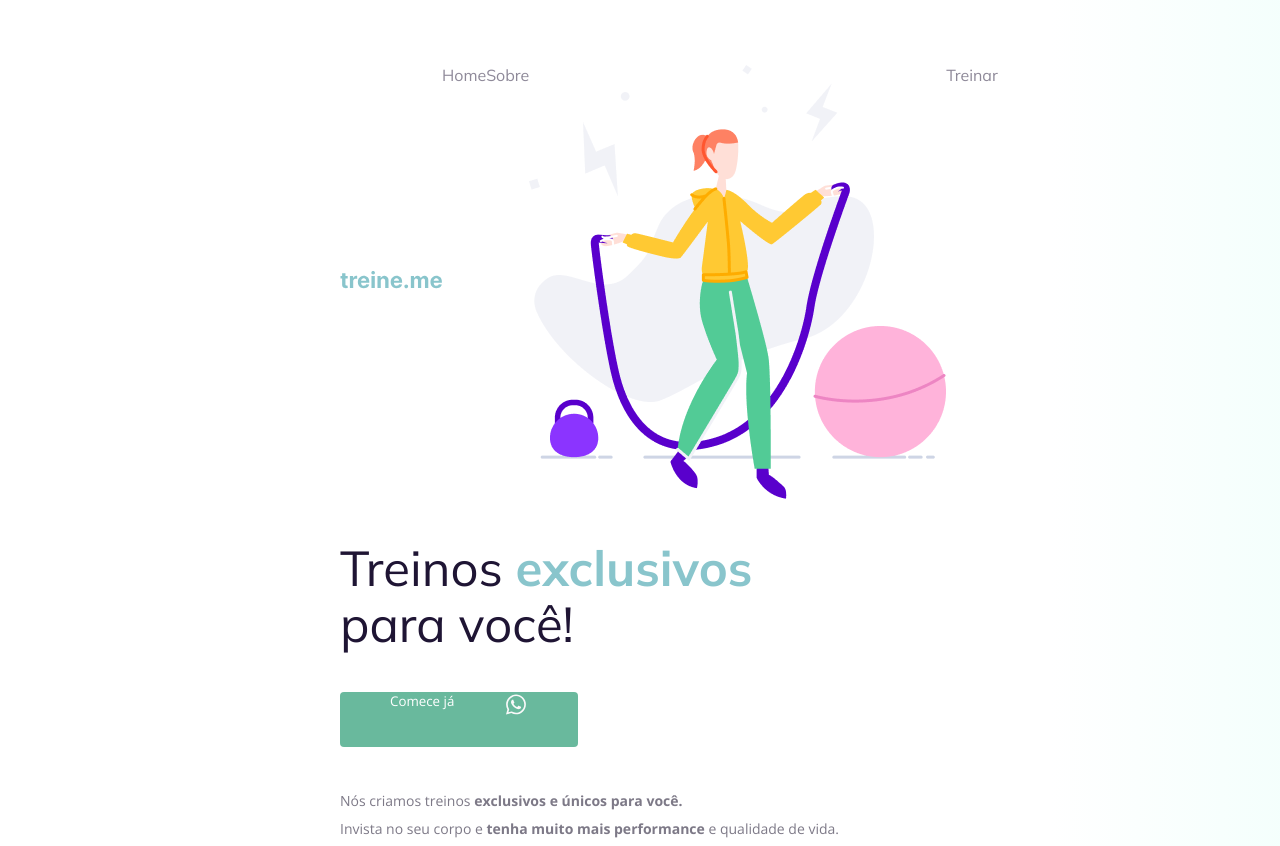
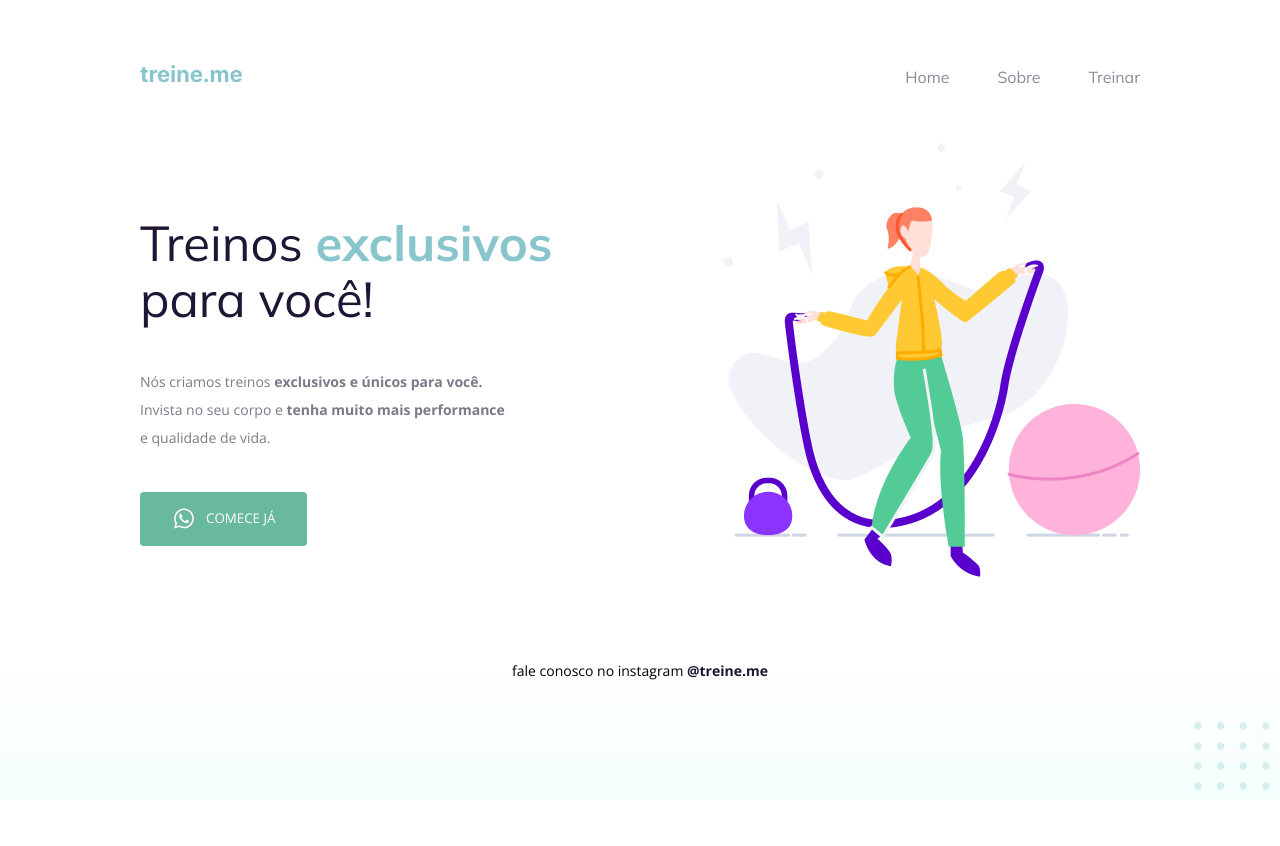
Before and after one commit to enriquenasc/Explorer-ST2-Corrigindo-Bugs-2, a plain HTML site: page index.html in a window 1280 px wide. Shown: the top 846 px of the page. After the commit the page ends 800 px from the top, so only its background shows below. Drawn offline with nearby package versions, Linux system fonts and the light colour scheme.

Commit message:
Corrigido!

```diff
--- a/index.html
+++ b/index.html
@@ -1,17 +1,19 @@
 <!DOCTYPE html>
 <html lang="pt-br">
   <head>
-    <link rel="preconnect" href="https://fonts.googleapis.com">
-    <link rel="preconnect" href="https://fonts.gstatic.com" crossorigin>
+    <link rel="preconnect" href="https://fonts.googleapis.com" />
+    <link rel="preconnect" href="https://fonts.gstatic.com" crossorigin />
 
     <meta charset="UTF-8" />
     <meta name="viewport" content="width=device-width, initial-scale=1.0" />
     <title>Treine me</title>
 
-    <link href="https://fonts.googleapis.com/css2?family=Mulish:wght@400;700&family=Open+Sans:wght@400;700&display=swap" rel="stylesheet">
+    <link
+      href="https://fonts.googleapis.com/css2?family=Mulish:wght@400;700&family=Open+Sans:wght@400;700&display=swap"
+      rel="stylesheet"
+    />
 
-    <link rel="stylesheet" href="style.css">
-
+    <link rel="stylesheet" href="style.css" />
   </head>
   <body>
     <div class="page">
@@ -22,7 +24,7 @@
         <ul>
           <li><a href="#">Home</a></li>
           <li><a href="#">Sobre</a></li>
-            <img src="images/img.png" alt="Desenho de uma mulher pulando corta numa academia.">
+
           <li><a href="#">Treinar</a></li>
         </ul>
       </nav>
@@ -30,27 +32,36 @@
       <main>
         <section>
           <h1>Treinos <span>exclusivos</span> para você!</h1>
-            <button>
-              Comece já
-              <img src="images/whats.svg" alt="Ícone do whatsapp">
-
-            </button>
 
           <p>
-              Nós criamos treinos <strong>exclusivos e únicos para você.</strong></br>
-              Invista no seu corpo e <strong>tenha muito mais performance</strong> e qualidade de vida.
+            Nós criamos treinos <strong>exclusivos e únicos para você.</strong
+            ><br />
+            Invista no seu corpo e
+            <strong>tenha muito mais performance</strong> <br />
+            e qualidade de vida.
           </p>
 
+          <button>
+            <img src="images/whats.svg" alt="Ícone do whatsapp" />
+            Comece já
+          </button>
         </section>
-
+        <img
+          src="images/img.png"
+          alt="Desenho de uma mulher pulando corta numa academia."
+        />
       </main>
 
       <footer>
-          fale conosco no instagram <a href="https://instagram.com/treineme" target="_blank">@treine.me</a>
+        fale conosco no instagram
+        <a href="https://instagram.com/treineme" target="_blank">@treine.me</a>
       </footer>
     </div>
 
-    <img id="balls" src="images/balls.svg" alt="Bolinhas decorativas verdes no canto inferior direito da página.">
-
+    <img
+      id="balls"
+      src="images/balls.svg"
+      alt="Bolinhas decorativas verdes no canto inferior direito da página."
+    />
   </body>
 </html>
--- a/style.css
+++ b/style.css
@@ -1,25 +1,25 @@
 body {
   margin: 0;
-
   font-family: "Open Sans", sans-serif;
-
-    background: linear-gradient(90deg, rgb(227, 255, 248, 0) 82.08%, rgb(227, 255, 248, 0.38) 100%);
-
+  background: linear-gradient(
+    180deg,
+    rgba(227, 255, 248, 0) 82.08%,
+    rgba(227, 255, 248, 0.38) 100%
+  );
   min-height: 100vh;
 }
 
 .page {
-    width: 600px;
+  width: 1000px;
   margin: 0 auto;
-    padding-top: 65px;
+  padding: 65px;
 }
 
 nav {
   display: flex;
-    justify-content: start;
+  justify-content: space-between;
   align-items: center;
-
-    margin-bottom: 15px;
+  margin-bottom: 55px;
 }
 
 ul {
@@ -27,6 +27,7 @@ body {
   list-style: none;
   margin: 0;
   padding: 0;
+  gap: 48px;
 }
 
 a {
@@ -46,6 +47,12 @@ body {
 h1,
 ul {
   font-family: "Mulish", sans-serif;
+}
+
+main {
+  display: flex;
+  justify-content: space-between;
+  align-items: center;
 }
 
 h1 {
@@ -73,15 +80,17 @@ body {
 
 button {
   color: white;
+  text-transform: uppercase;
   font-family: "Open Sans", sans-serif;
 
-    background: #69B99D;
+  background: #69b99d;
   border: 0;
-    padding: 0 50px 30px;
+  padding: 14px 32px 15px;
 
   display: flex;
-    justify-content: space-around;
-    gap: 50px;
+  justify-content: center;
+  align-items: center;
+  gap: 10px;
 
   border-radius: 4px;
 
@@ -89,7 +98,7 @@ body {
 }
 
 button:hover {
-      background: #4EA788;
+  background: #4ea788;
 }
 
 footer {
@@ -106,6 +115,7 @@ body {
 }
 
 #balls {
+  position: fixed;
   bottom: 0;
   right: 0;
 }
```
Lines whose indentation alone changed are shown as unchanged.
